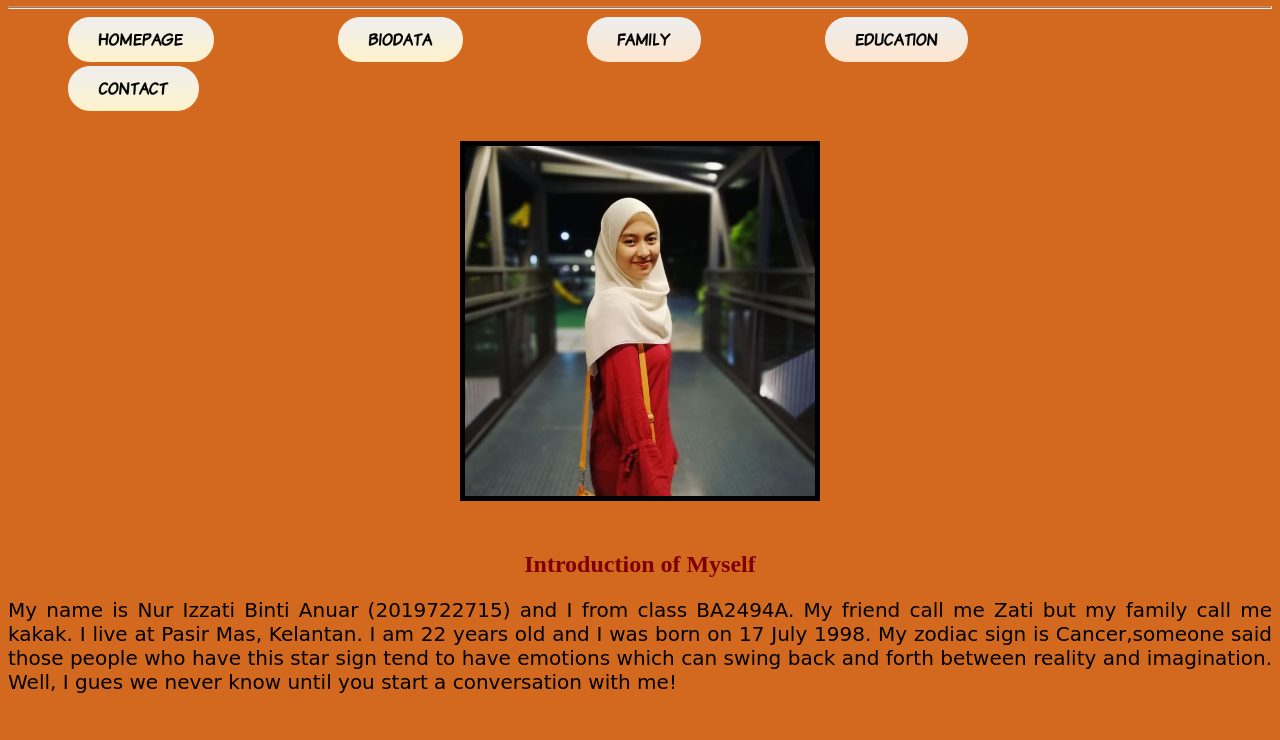
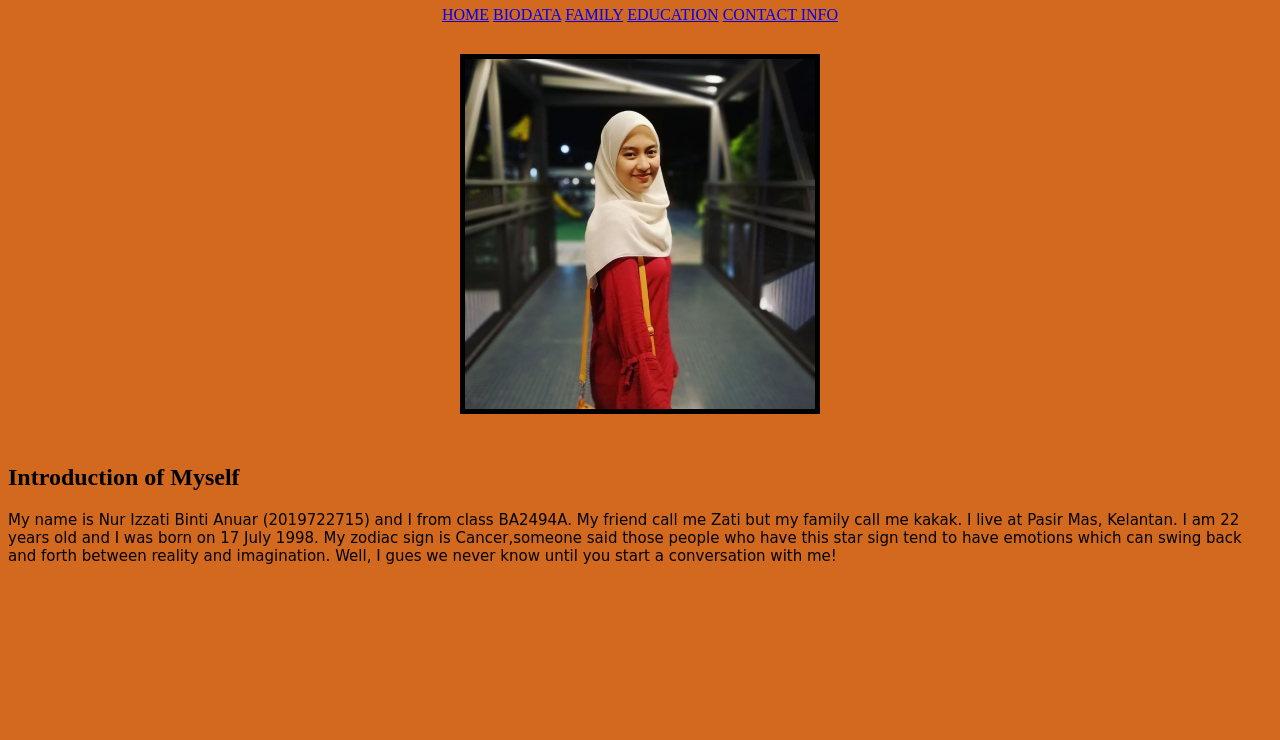
Before and after one commit to IzzatiAnuar/Personal-Portfolio, a plain HTML site: page biodata.html in a window 1280 px wide. Shown: the part 60-800 px from the top of the page. Drawn offline with Linux system fonts and the light colour scheme.

Commit message:
Update biodata.html

```diff
--- a/biodata.html
+++ b/biodata.html
@@ -1,23 +1,32 @@
 <html>
 <head>
 	<title>Personal Portfolio</title>
-	<link rel="stylesheet" href="style.css">
+	<link rel="stylesheet" type="text/css" href="style.css">
+	<link rel="preconnect" href="https://fonts.gstatic.com">
+	<link href="https://fonts.googleapis.com/css2?family=Anton&display=swap" rel="stylesheet">
+	<link rel="preconnect" href="https://fonts.gstatic.com">
+	<link href="https://fonts.googleapis.com/css2?family=Acme&display=swap" rel="stylesheet">
+	<link rel="preconnect" href="https://fonts.gstatic.com">
+	<link href="https://fonts.googleapis.com/css2?family=Pacifico&display=swap" rel="stylesheet">
+	<link rel="preconnect" href="https://fonts.gstatic.com">
+	<link href="https://fonts.googleapis.com/css2?family=Ubuntu+Mono:wght@700&display=swap" rel="stylesheet">
+</head>
 </head>
 <body>
 
-<center><h1 style="color: black">THIS IS MY BIODATA</h1></center>
+<h1>MY BIODATA</h1>
 
-<hr size='3' align="center"><a href="homepage.html"><img src="button_homepage.png" height="45px" hspace="60"></a>
-<a href="biodata.html"><img src="button_biodata.png" height="45px" hspace="60"></a>
-<a href="family.html"><img src="button_family.png" height="45px" hspace="60"></a>
-<a href="education.html"><img src="button_education.png" height="45px" hspace="60"></a>
-<a href="contact.html"><img src="button_contact.png" height="45px" hspace="60"></a>
+<center><a href="index.html">HOME</a>
+<a href="biodata.html">BIODATA</a>
+<a href="family.html">FAMILY</a>
+<a href="education.html">EDUCATION</a>
+<a href="contact.html">CONTACT INFO</a></center>
 
 <center><img src="me_2.jpg" height="350px" vspace="30" border="5"></center>
 
-<center><h2 style="color: maroon">Introduction of Myself</h2></center>
+<h2>Introduction of Myself</h2>
 
-<p style="font-size: 20px" align="justify">My name is Nur Izzati Binti Anuar (2019722715) and I from class BA2494A. My friend call me Zati but my family call me kakak. I live at Pasir Mas, Kelantan. I am 22 years old and I was born on 17 July 1998. My zodiac sign is Cancer,someone said those people who have this star sign tend to have emotions which can swing back and forth between reality and imagination. Well, I gues we never know until you start a conversation with me!</p>
+<p>My name is Nur Izzati Binti Anuar (2019722715) and I from class BA2494A. My friend call me Zati but my family call me kakak. I live at Pasir Mas, Kelantan. I am 22 years old and I was born on 17 July 1998. My zodiac sign is Cancer,someone said those people who have this star sign tend to have emotions which can swing back and forth between reality and imagination. Well, I gues we never know until you start a conversation with me!</p>
 
 
 </body>
```
